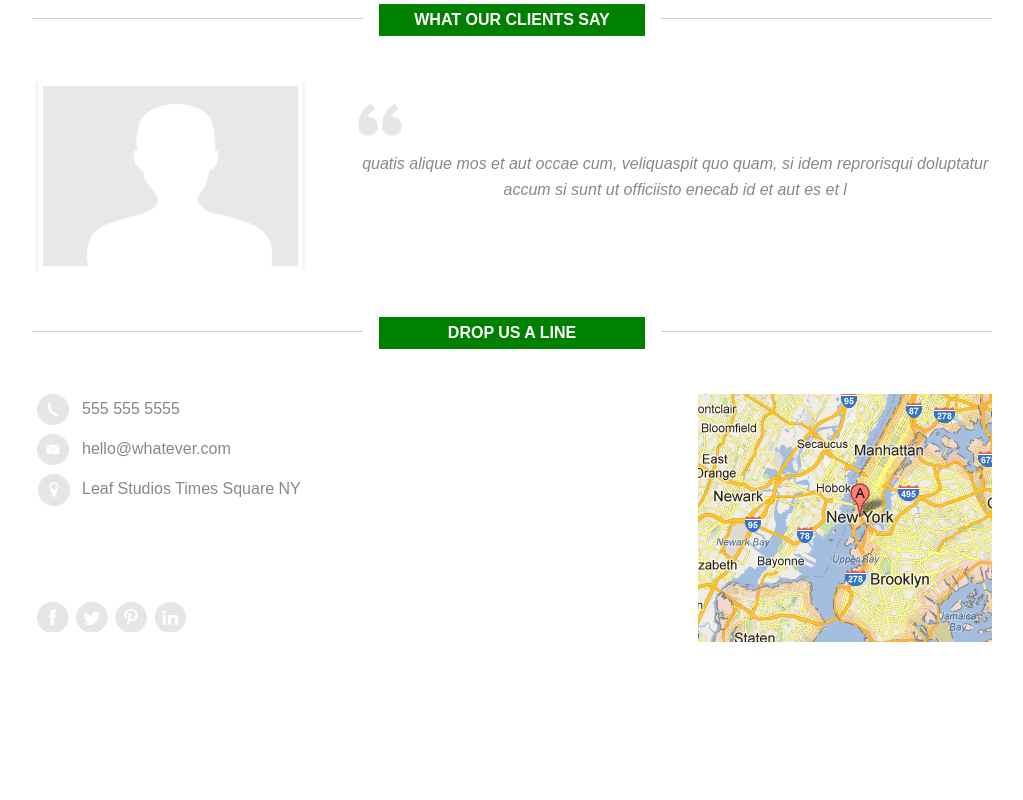
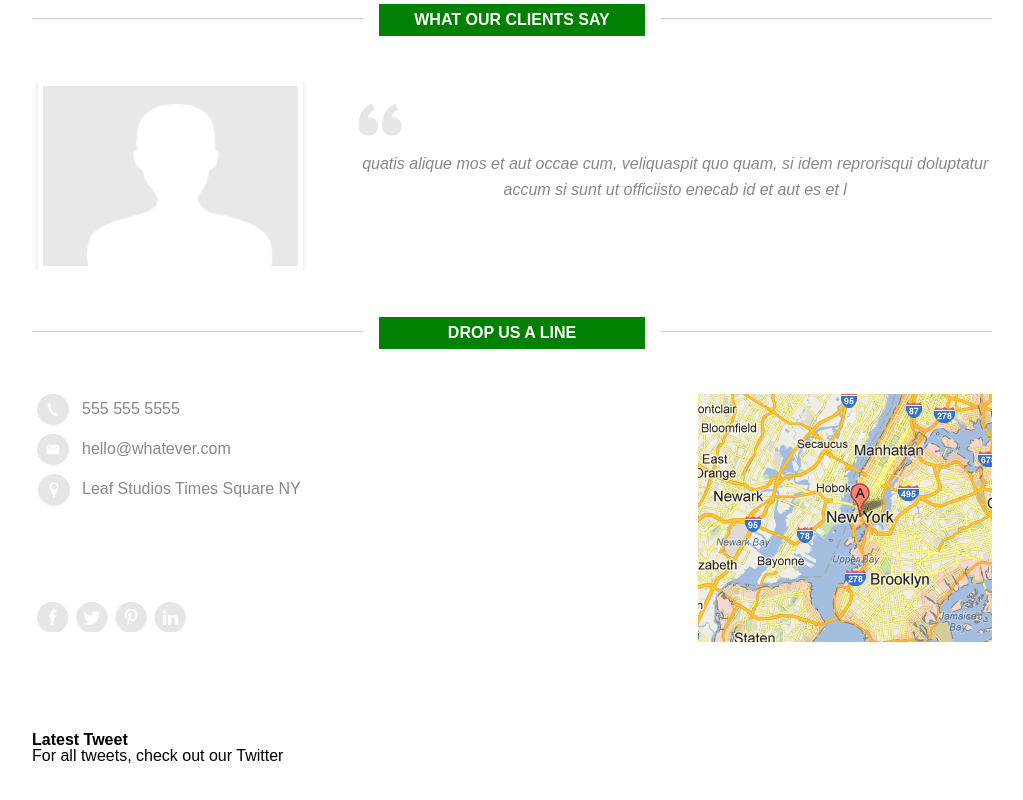
Before and after one commit to DerickCardin/Jquery, a plain HTML site: page index.html in a window 1280 px wide. Shown: the part 885-1685 px from the top of the page, without its empty margins (128-1151 px from the left). Before the commit the page ends 1617 px from the top, so only its background shows below. Drawn offline with Linux system fonts and the light colour scheme.

Commit message:
Lesson7-9

```diff
--- a/index.html
+++ b/index.html
@@ -81,6 +81,12 @@
                     <li class="linked-in"><a href="">Linked In</a></li>
                 </ul>
             </section>
+            <section id="tweets">
+                <h2>Latest Tweet</h2>
+                <div>
+                    <p>For all tweets, check out our Twitter</p>
+                </div>
+            </section>
         </div>
 
     </div>
```
Also changed, not shown: script.js (+40 -0 lines).
